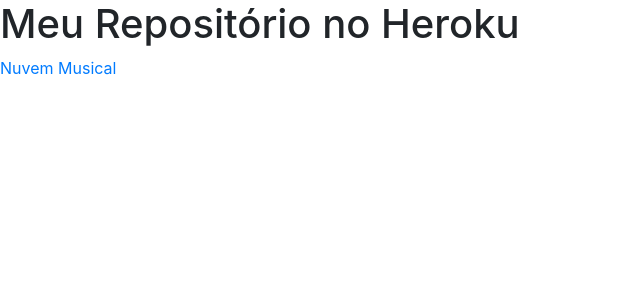
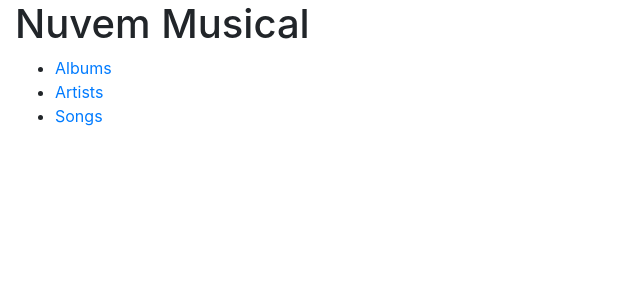
Before and after one commit to pris0213/nuvemmusical, a Django app: page / in a window 1280 px wide. Shown: the top 300 px of the page, without its empty margins (0-640 px from the left). Run offline with Django 3.2, Linux system fonts and the light colour scheme; some libraries are stand-ins or nearby versions.

Commit message:
Página inicial redirecionando para Nuvem Musical | Iniciando a jornada no Bootstrap

```diff
--- a/nuvemmusical/urls.py
+++ b/nuvemmusical/urls.py
@@ -16,10 +16,9 @@ Including another URLconf
 from django.conf.urls import url
 from django.contrib import admin
 from django.urls import include, path
-from django.views.generic import TemplateView
 
 urlpatterns = [
     path('admin/', admin.site.urls),
-    path('nuvemmusical/', include('nuvemmusicalapp.urls')),
-    url(r'^$', TemplateView.as_view(template_name='static_pages/index.html'), name='home')
+    #path('nuvemmusical/', include('nuvemmusicalapp.urls')),
+    url(r'^', include('nuvemmusicalapp.urls', namespace='index'))
 ]
--- a/nuvemmusicalapp/templates/nuvemmusicalapp/index.html
+++ b/nuvemmusicalapp/templates/nuvemmusicalapp/index.html
@@ -7,24 +7,29 @@
 
     <!-- Bootstrap CSS -->
     <link rel="stylesheet" href="https://stackpath.bootstrapcdn.com/bootstrap/4.1.3/css/bootstrap.min.css" integrity="sha384-MCw98/SFnGE8fJT3GXwEOngsV7Zt27NXFoaoApmYm81iuXoPkFOJwJ8ERdknLPMO" crossorigin="anonymous">
+    <!-- Bootstrap jQuery library -->
+    <script src="https://ajax.googleapis.com/ajax/libs/jquery/3.4.1/jquery.min.js"></script>
+    <!-- Bootstrap Popper JS -->
+    <script src="https://cdnjs.cloudflare.com/ajax/libs/popper.js/1.14.7/umd/popper.min.js"></script>
+    <!-- Bootstrap Latest compiled JavaScript -->
+    <script src="https://maxcdn.bootstrapcdn.com/bootstrap/4.3.1/js/bootstrap.min.js"></script>
 
     <title>Nuvem Musical</title>
 </head>
 <body>
-    <!-- Bootstrap -- JS -->
-    <script src="https://stackpath.bootstrapcdn.com/bootstrap/4.1.3/js/bootstrap.min.js" integrity="sha384-ChfqqxuZUCnJSK3+MXmPNIyE6ZbWh2IMqE241rYiqJxyMiZ6OW/JmZQ5stwEULTy" crossorigin="anonymous"></script>
-
+    <div class="container-fluid">
         <h1>Nuvem Musical</h1>
         <ul>
             <li>
-            <a href="/nuvemmusical/albums">Albums</a>
+                <a href="/albums">Albums</a>
             </li>
             <li>
-            <a href="/nuvemmusical/artists">Artists</a>
+                <a href="/artists">Artists</a>
             </li>
             <li>
-            <a href="/nuvemmusical/songs">Songs</a>
+                <a href="/songs">Songs</a>
             </li>
         </ul>
+    </div>
 </body>
 </html>
```
Lines whose indentation alone changed are shown as unchanged.
